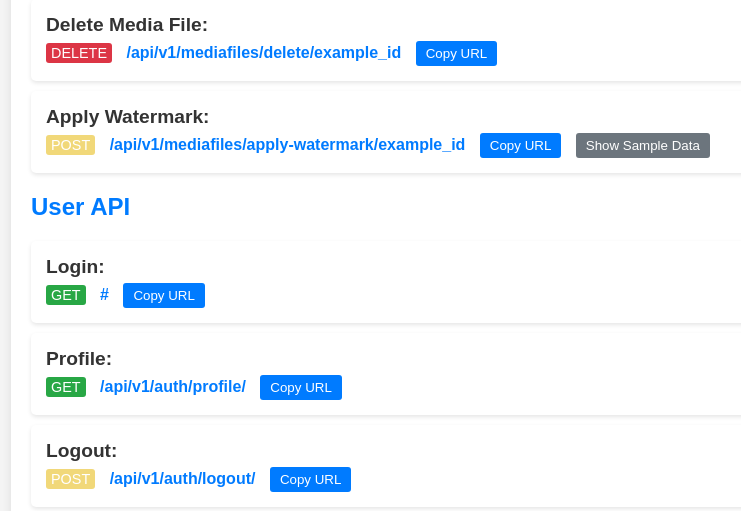
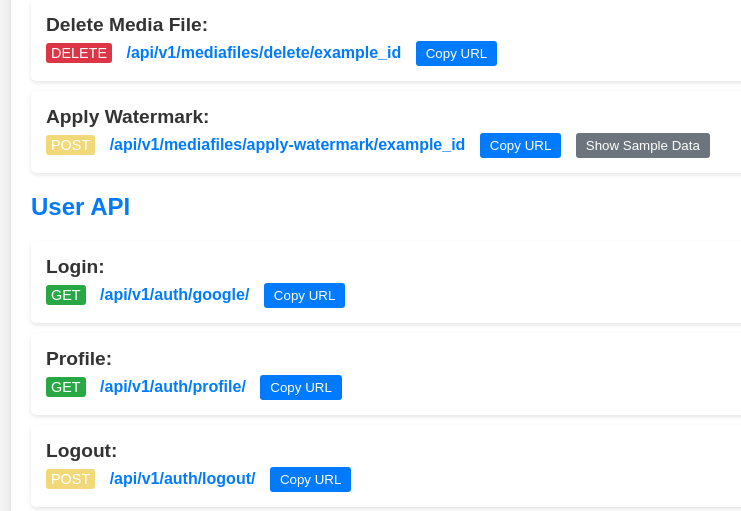
Before and after one commit to chisu15/watermark-app, a Django app: template api/templates/api_overview.html in a window 1280 px wide. Shown: the part 539-1050 px from the top of the page, without its empty margins (209-950 px from the left). Run offline with Django 5.2, Linux system fonts and the light colour scheme; the template is opened without the code that fills it, so the values that code supplies are empty.

Commit message:
Fix api_overview

```diff
--- a/api/templates/api_overview.html
+++ b/api/templates/api_overview.html
@@ -131,11 +131,11 @@
                 <li>
                     <strong>Login:</strong>
                     <span class="method method-get">GET</span>
-                    <a href="{% url 'google-auth' %}"
-                        >{% url 'google-auth' %}</a
+                    <a href="{% url 'google_login' %}"
+                        >{% url 'google_login' %}</a
                     >
                     <button
-                        onclick="copyToClipboard('{% url 'google-auth' %}')"
+                        onclick="copyToClipboard('{% url 'google_login' %}')"
                     >
                         Copy URL
                     </button>
```
